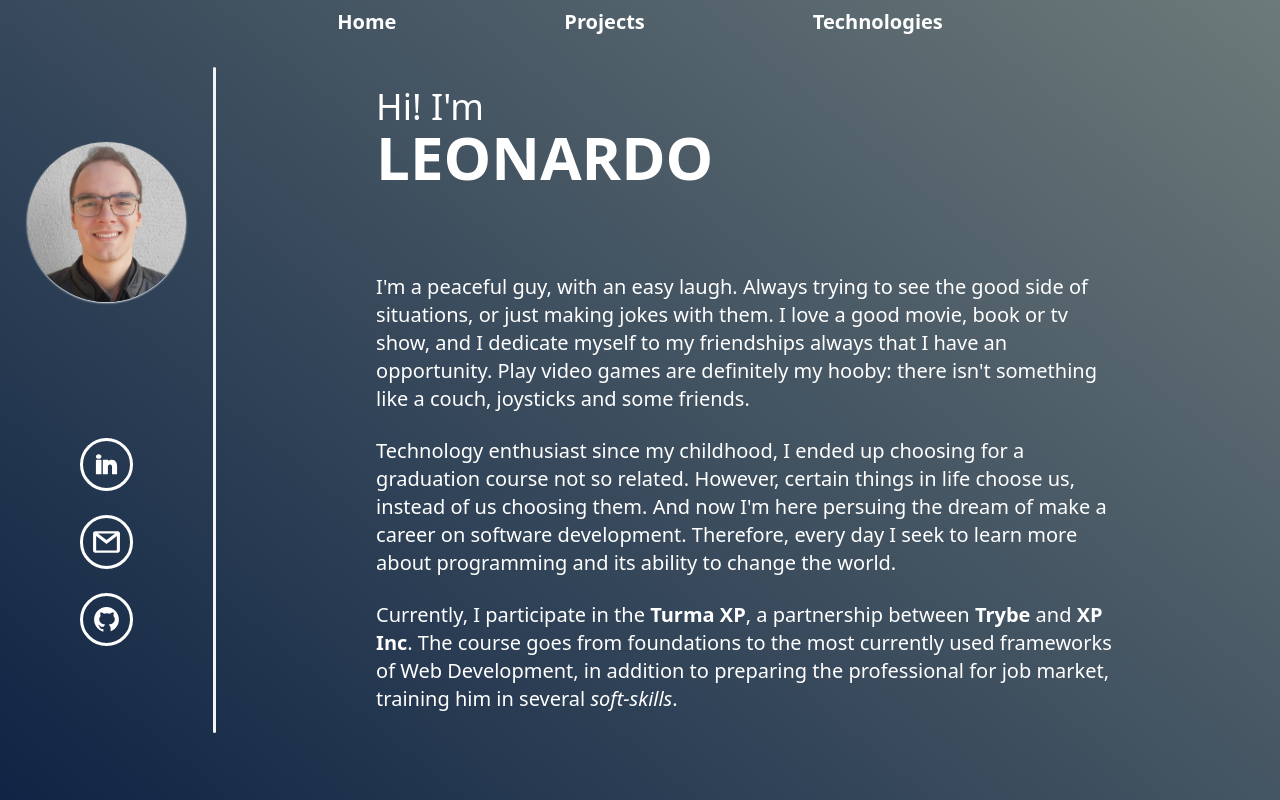
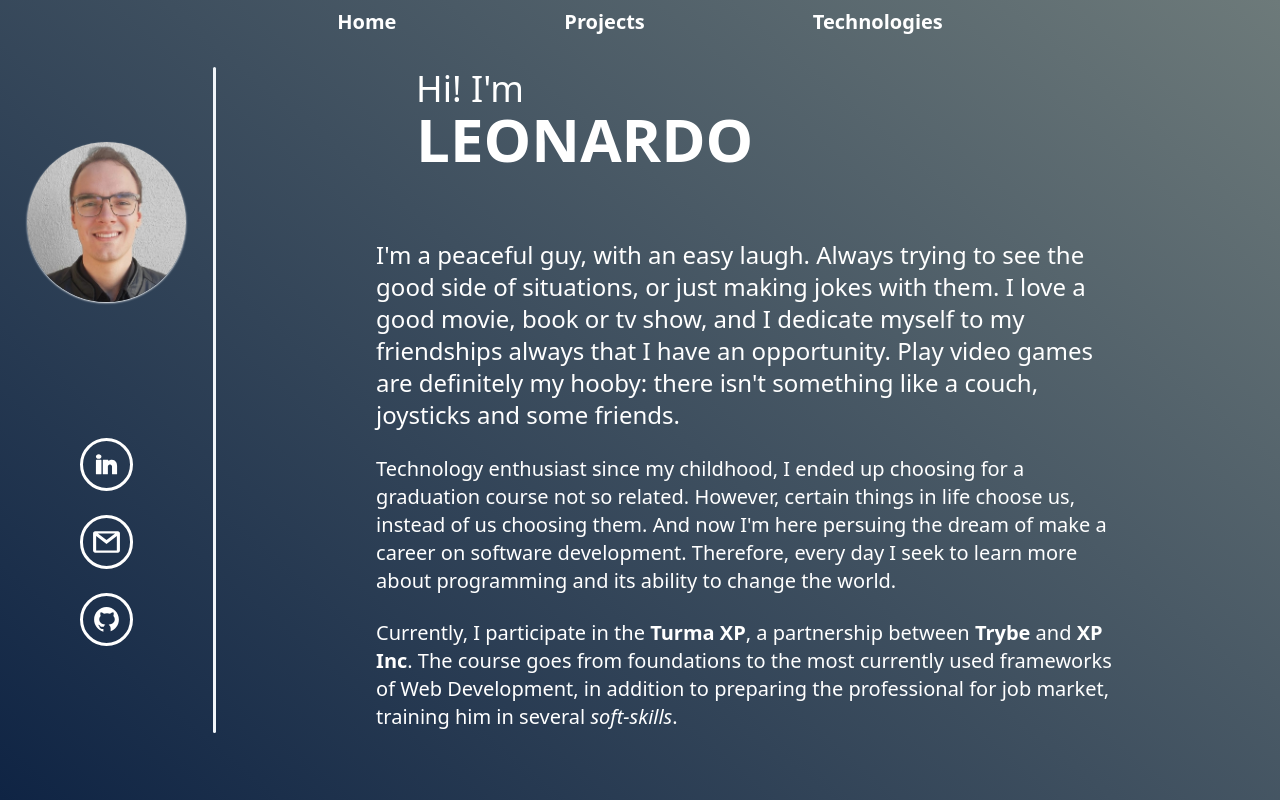
Before and after one commit to leobmend/leobmend.github.io, a React (Create React App) app: page /about in a window 1280 px wide. Built offline with nearby package versions, Linux system fonts and the light colour scheme.

Commit message:
Alteraçao na estilizaçao do artigo da pagina About

```diff
--- a/src/pages/About.js
+++ b/src/pages/About.js
@@ -102,12 +102,12 @@ function About() {
       <article
         className={`ease-in-out duration-700 h-full w-full flex flex-col text-white items-center justify-center ${rightContainerStyle}`}
       >
-        <div className="mt-auto px-40 self-start">
+        <div className="mt-auto px-40 ml-10 self-start">
           <h1 className="text-4xl text-white">Hi! I'm</h1>
           <h1 className="font-bold text-6xl text-white">LEONARDO</h1>
         </div>
         <div className="my-auto px-40">
-          <p className="text-xl">
+          <p className="text-2xl">
             I'm a peaceful guy, with an easy laugh. Always trying to see the good side of situations, or just making jokes with them. I love a good movie, book or tv show, and I dedicate myself to my friendships always that I have an opportunity. Play video games are definitely my hooby: there isn't something like a couch, joysticks and some friends.
             {/* Sou alguém tranquilo e de riso fácil. Sempre tento ver o ponto positivo das situações, ou apenas fazer piadas com elas. Adoro um bom filme ou seriado, e cultivo minhas amizades sempre que posso. Video-games é o meu principal hobbie: nada como um sofá e um controle. */}
           </p>
```
